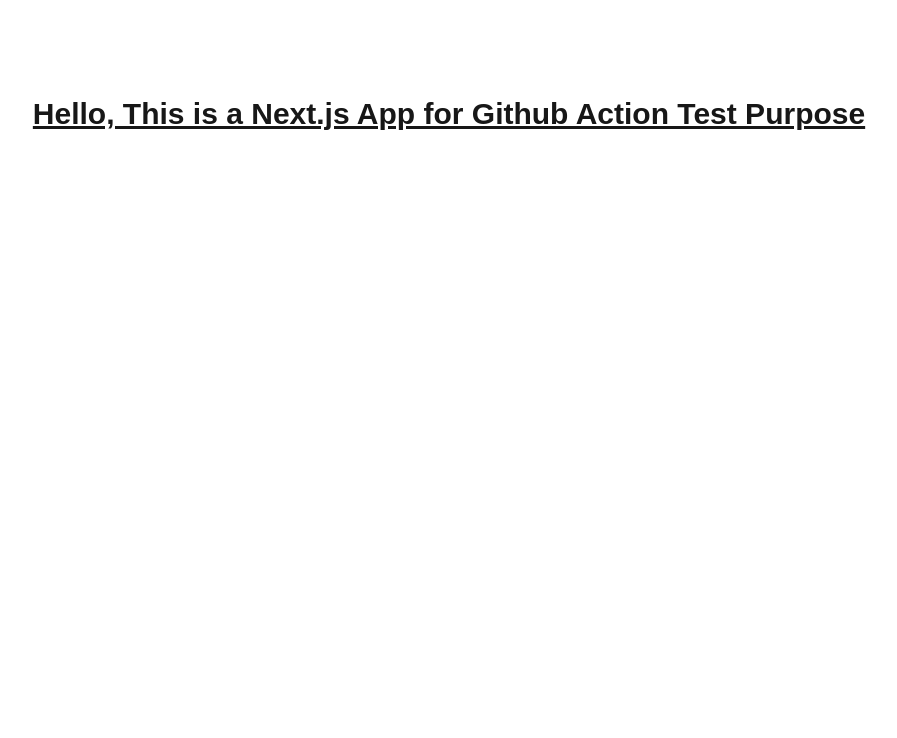
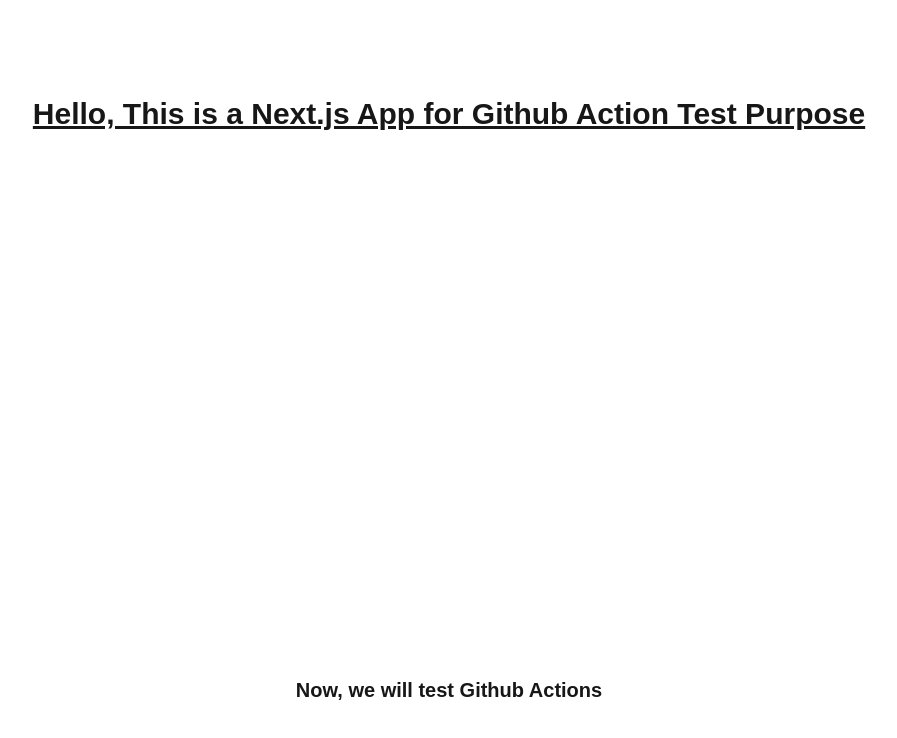
Before and after one commit to harsh1924/action-tut, a Next.js app: page / in a window 1280 px wide. Shown: the top 738 px of the page, without its empty margins (191-1088 px from the left). Built offline with nearby package versions, Linux system fonts and the light colour scheme.

Commit message:
Action Test

```diff
--- a/app/page.tsx
+++ b/app/page.tsx
@@ -2,6 +2,7 @@
   return (
     <div className="flex min-h-screen flex-col items-center justify-between p-24">
       <h1 className="text-3xl font-bold underline">Hello, This is a Next.js App for Github Action Test Purpose</h1>
+      <p className="text-xl font-semibold">Now, we will test Github Actions</p>
     </div>
   );
 }
```
